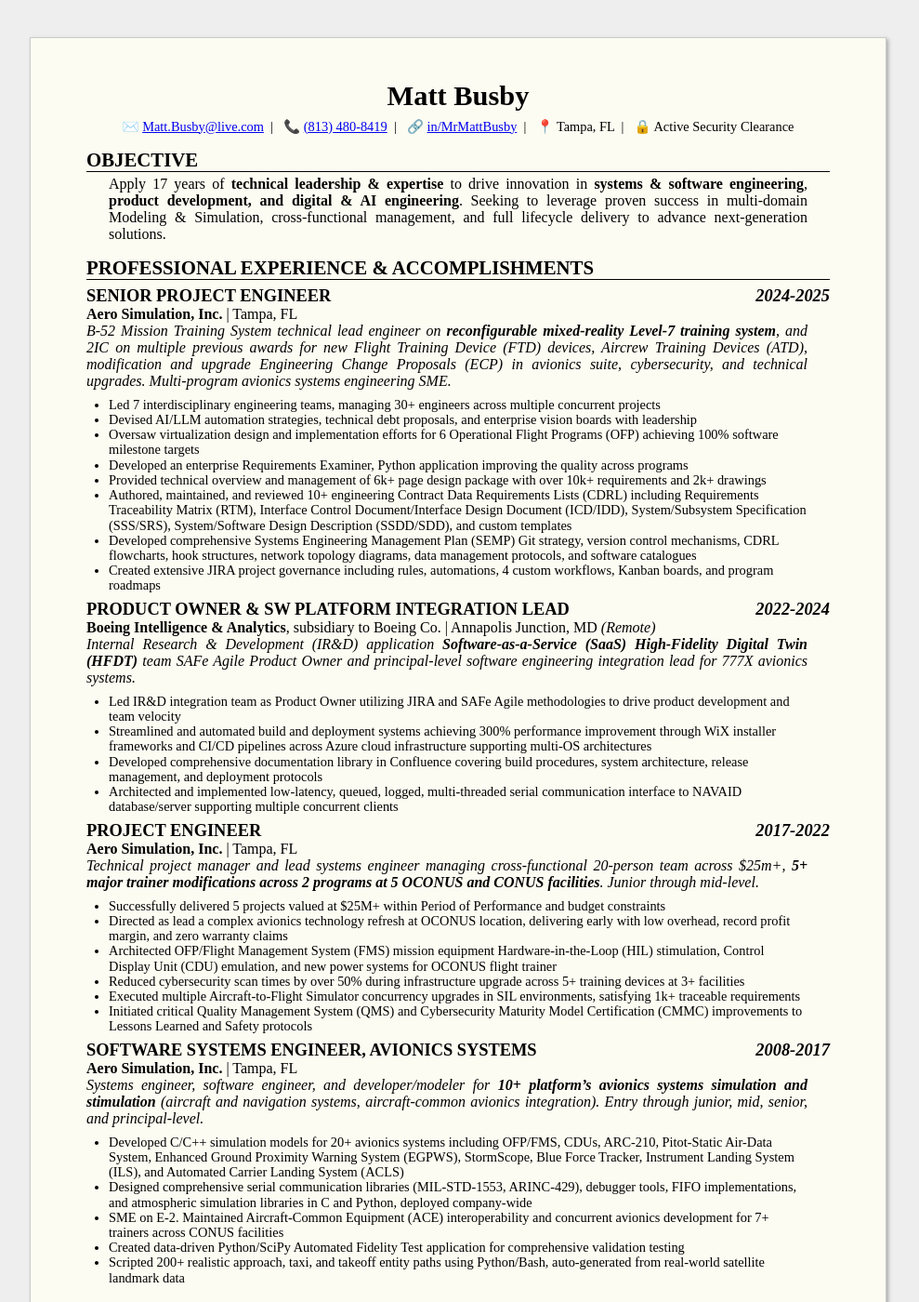
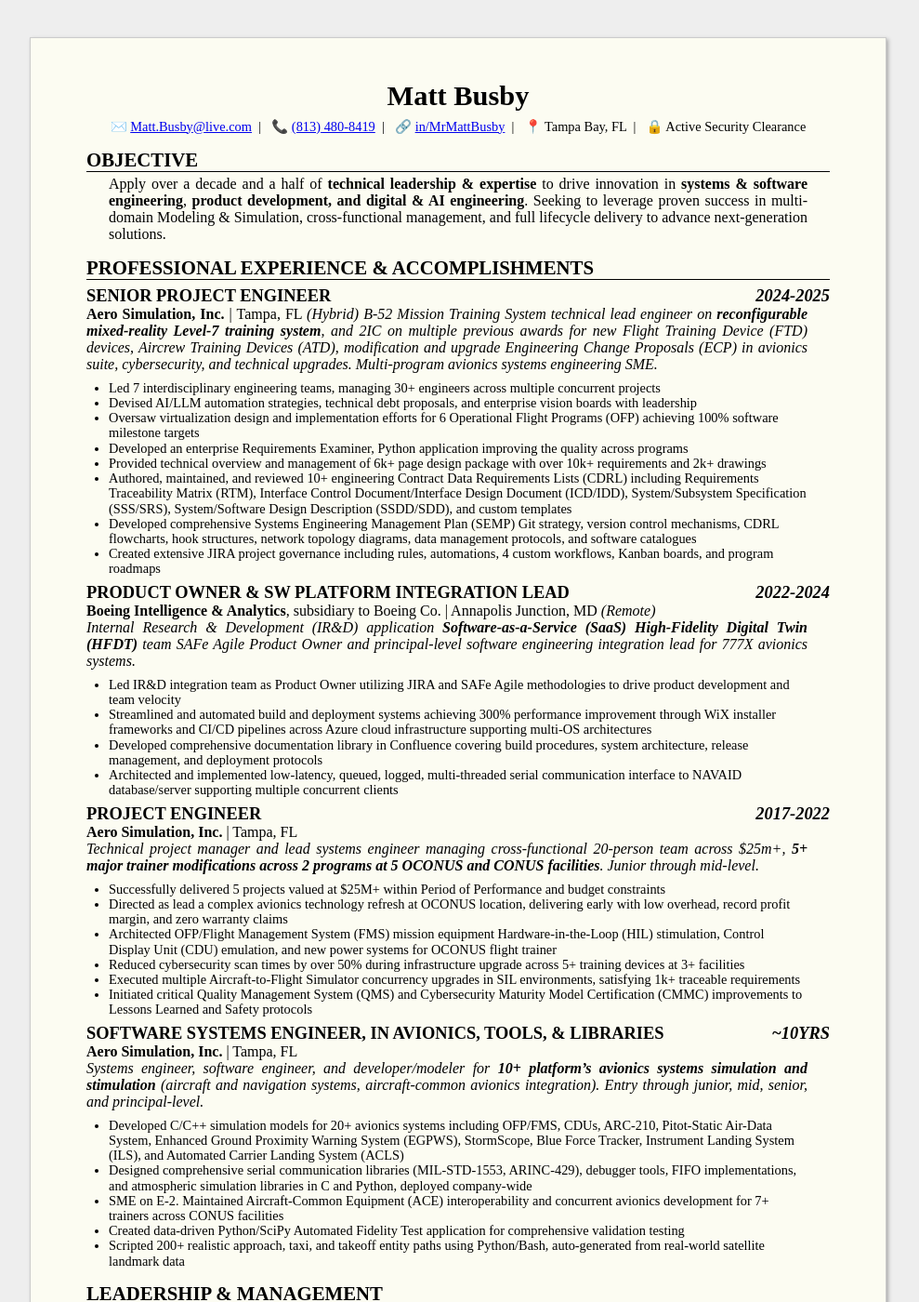
Before and after one commit to MrMattBusby/MrMattBusby.github.io, a Jekyll site: the page built from index.md, in a window 1280 px wide and 1400 px high. Shown: the whole window at 93% size, without its empty margins (147-1136 px from the left). Built offline with Jekyll 4.4.1, drawn with Linux system fonts in a browser that asks for light colours.

Commit message:
Hotfix: dates

```diff
--- a/index.md
+++ b/index.md
@@ -11,19 +11,19 @@
 - ✉️ [Matt.Busby@live.com](mailto:matt.busby@live.com)
 - 📞 [(813) 480-8419](tel:+18134808419)
 - 🔗 [in/MrMattBusby](https://www.linkedin.com/in/MrMattBusby/)
-- 📍 Tampa, FL
+- 📍 Tampa Bay, FL
 - 🔒 Active Security Clearance
 {: .flatlist }
 
 ## Objective
 
-Apply 17 years of **technical leadership & expertise** to drive innovation in **systems & software engineering**, **product development, and digital & AI engineering**. Seeking to leverage proven success in multi-domain Modeling & Simulation, cross-functional management, and full lifecycle delivery to advance next-generation solutions.
+Apply over a decade and a half of **technical leadership & expertise** to drive innovation in **systems & software engineering**, **product development, and digital & AI engineering**. Seeking to leverage proven success in multi-domain Modeling & Simulation, cross-functional management, and full lifecycle delivery to advance next-generation solutions.
 
 ## Professional Experience & Accomplishments
 
 ### Senior Project Engineer *2024-2025*
 
-**Aero Simulation, Inc.**  |  Tampa, FL
+**Aero Simulation, Inc.**  |  Tampa, FL *(Hybrid)*
 *B-52 Mission Training System technical lead engineer on **reconfigurable mixed-reality Level-7 training system**, and 2IC on multiple previous awards for new Flight Training Device (FTD) devices, Aircrew Training Devices (ATD), modification and upgrade Engineering Change Proposals (ECP) in avionics suite, cybersecurity, and technical upgrades. Multi-program avionics systems engineering SME.*
 
 - Led 7 interdisciplinary engineering teams, managing 30+ engineers across multiple concurrent projects
@@ -57,7 +57,7 @@
 - Executed multiple Aircraft-to-Flight Simulator concurrency upgrades in SIL environments, satisfying 1k+ traceable requirements
 - Initiated critical Quality Management System (QMS) and Cybersecurity Maturity Model Certification (CMMC) improvements to Lessons Learned and Safety protocols
 
-### Software Systems Engineer, Avionics Systems *2008-2017*
+### Software Systems Engineer, in Avionics, Tools, & Libraries *~10yrs*
 
 **Aero Simulation, Inc.**  |  Tampa, FL
 *Systems engineer, software engineer, and developer/modeler for **10+ platform's avionics systems simulation and stimulation** (aircraft and navigation systems, aircraft-common avionics integration). Entry through junior, mid, senior, and principal-level.*
@@ -140,14 +140,14 @@
 
 ### Graduate Degree
 
-#### Master of Science in Systems Engineering (MSSE) *2024*
+#### Master of Science in Systems Engineering (MSSE)
 
 > Embry-Riddle Aeronautical University (ERAU), Worldwide
 > *Concentration: Technical Route -- Requirements Engineering, Architecture, MBSE/SysML, Human Factors*
 
 ### Undergraduate Degree
 
-#### Bachelor of Science in Electrical Engineering (BSEE) *2008*
+#### Bachelor of Science in Electrical Engineering (BSEE)
 
 > University of Florida (UF)
 > *Specialization: Microprocessors, C++/Python/VHDL Software*
```
